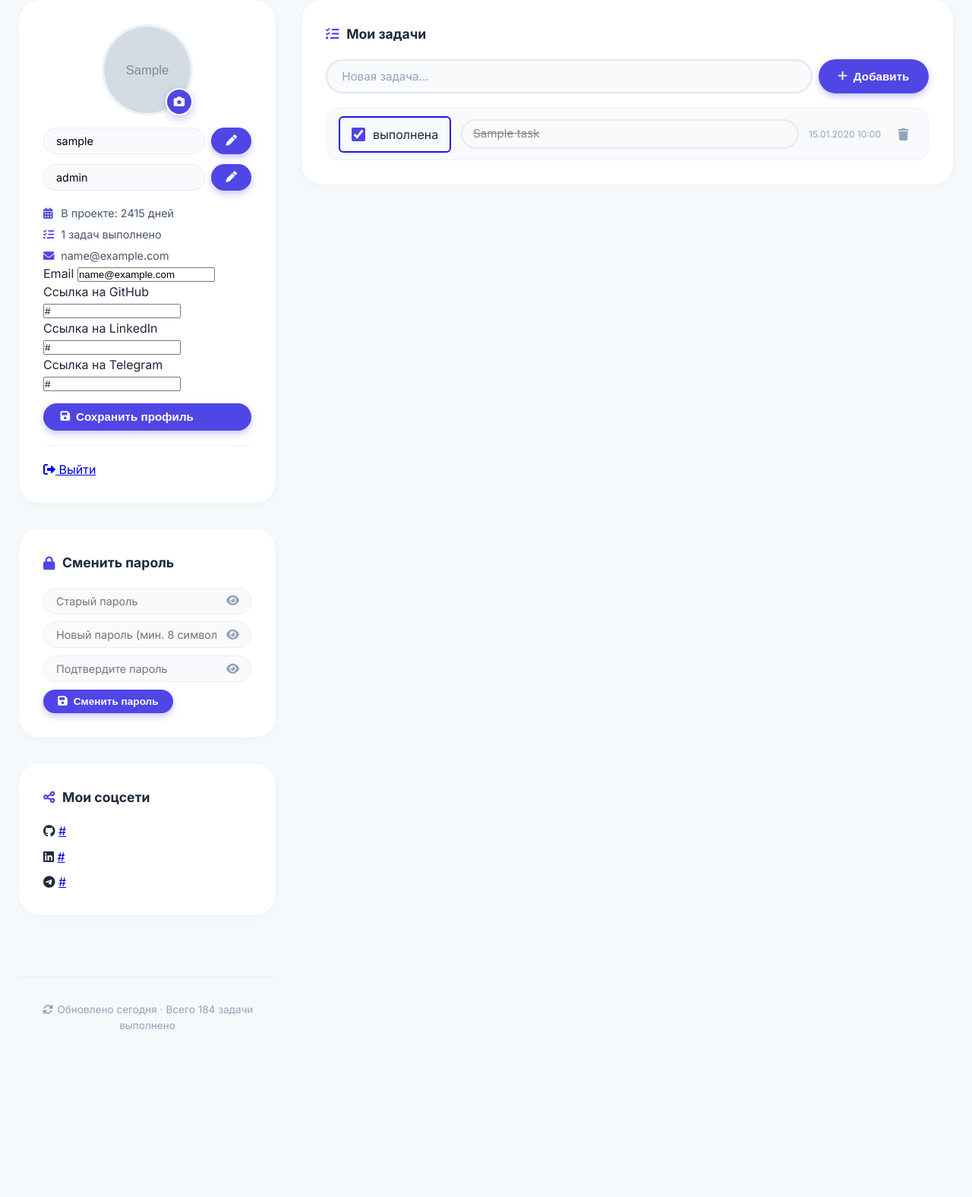
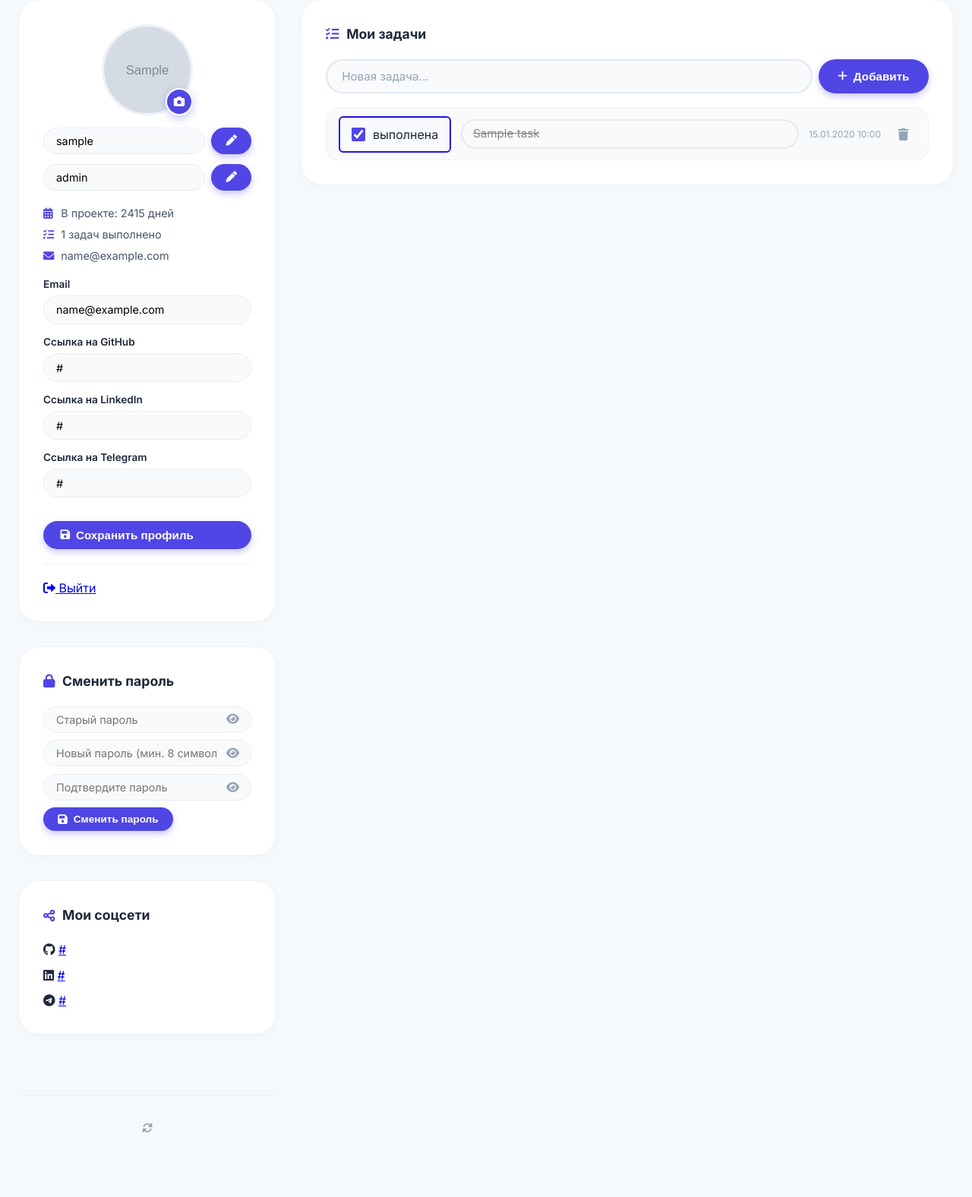
Before and after one commit to Mihail-Korotkov/CRMforStudy, a Django app: page /user/cabinet/ in a window 1280 px wide. Shown: the part 117-1693 px from the top of the page at 76% size. Before the commit the page ends 1472 px from the top, so only its background shows below. Run offline with Django 5.2, Linux system fonts and the light colour scheme; a user stored in the database is signed in; tables that the repository leaves empty hold one stand-in row (values such as "Sample post"); grey boxes marked "Sample" are stand-in pictures.

```diff
--- a/CRM/urls.py
+++ b/CRM/urls.py
@@ -18,6 +18,9 @@ from django.contrib import admin
 from django.urls import path
 from argparse import Namespace
 from django.urls import include, path
+from django.conf import settings
+from django.conf.urls.static import static
+
 
 from main import views
 
@@ -28,3 +31,6 @@ urlpatterns = [
 
 
 ]
+if settings.DEBUG:
+    urlpatterns += static(settings.MEDIA_URL, document_root=settings.MEDIA_ROOT)
+    urlpatterns += static(settings.STATIC_URL, document_root=settings.STATIC_ROOT)
--- a/main/templates/main/about.html
+++ b/main/templates/main/about.html
@@ -72,7 +72,7 @@
 
   <!-- ПОДВАЛ -->
   <div class="footer">
-    <i class="fas fa-sync-alt fa-fw"></i> Обновлено сегодня · Всего 184 задачи выполнено
+    <i class="fas fa-sync-alt fa-fw"></i>
   </div>
 
 </div>
--- a/main/templates/main/index.html
+++ b/main/templates/main/index.html
@@ -37,15 +37,19 @@
         />
     </div>
 </form>
+      {% if not user.is_authenticated %}
       <a href = "{% url 'users:registration' %}" class="btn-primary">
         <i class="fas fa-plus-circle"></i> Стать участником
       </a>
+      {% endif %}
       <a href = "{% url 'main:about' %}" class="btn-primary">
         <i class="fas fa-plus-circle"></i> О нас
       </a>
+      {% if user.is_authenticated %}
       <a href = "{% url 'users:cabinet' %}" class="btn-primary">
         <i class="fas fa-plus-circle"></i> Личный кабинет
       </a>
+      {% endif %}
 
     </div>
   </header>
@@ -272,7 +276,7 @@
 
   <!-- footer -->
   <div style="margin-top: 3rem; text-align: center; color: #94a3b8; font-size: 0.85rem; border-top: 1px solid #e9eef3; padding-top: 2rem;">
-    <i class="fas fa-sync-alt fa-fw"></i> Обновлено сегодня ·
+    <i class="fas fa-sync-alt fa-fw"></i>
   </div>
 
 </div>
--- a/static/users/css/cabinet.css
+++ b/static/users/css/cabinet.css
@@ -647,6 +647,7 @@ body {
   display: flex;
   align-items: center;
   gap: 0.8rem;
+  display: block;
 }
 
 .toast.show {
@@ -656,6 +657,52 @@ body {
 .toast.error {
   background: #dc2626;
 }
+
+/* /*======ССЫЛКИ=====* */
+.profile-form-fields {
+  display: flex;
+  flex-direction: column;  /* ✅ вместо row → column */
+  gap: 0.8rem;            /* ✅ отступы между полями */
+  margin: 1rem 0;
+  width: 100%;
+}
+
+.field-group {
+  display: flex;
+  flex-direction: column;  /* ✅ label сверху, input снизу */
+  gap: 0.3rem;
+  width: 100%;
+}
+
+.field-group label {
+  font-weight: 600;
+  font-size: 0.85rem;
+  color: #1e293b;
+}
+
+.field-group label i {
+  color: #4f46e5;
+  margin-right: 0.3rem;
+}
+
+.field-group input {
+  width: 100%;
+  padding: 0.6rem 1rem;
+  border: 1px solid #e9eef3;
+  border-radius: 30px;
+  font-family: 'Inter', sans-serif;
+  font-size: 0.9rem;
+  outline: none;
+  transition: 0.2s;
+  background: #f8fafc;
+}
+
+.field-group input:focus {
+  border-color: #4f46e5;
+  background: white;
+  box-shadow: 0 0 0 3px rgba(79, 70, 229, 0.1);
+}
+
 
 /* ===== ПОДВАЛ ===== */
 .footer {
--- a/users/templates/users/cabinet.html
+++ b/users/templates/users/cabinet.html
@@ -227,7 +227,7 @@
 
   <!-- ПОДВАЛ -->
   <div class="footer">
-    <i class="fas fa-sync-alt fa-fw"></i> Обновлено сегодня · Всего 184 задачи выполнено
+    <i class="fas fa-sync-alt fa-fw"></i>
   </div>
 
 </div>
--- a/users/templates/users/profile.html
+++ b/users/templates/users/profile.html
@@ -129,7 +129,7 @@
 
   <!-- ПОДВАЛ -->
   <div class="footer">
-    <i class="fas fa-sync-alt fa-fw"></i> Обновлено сегодня
+    <i class="fas fa-sync-alt fa-fw"></i>
   </div>
 
 </div>
--- a/users/templates/users/users_list.html
+++ b/users/templates/users/users_list.html
@@ -333,7 +333,7 @@
 
   <!-- ПОДВАЛ -->
   <div class="footer">
-    <i class="fas fa-sync-alt fa-fw"></i> Обновлено сегодня · Всего 184 задачи выполнено
+    <i class="fas fa-sync-alt fa-fw"></i>
   </div>
 
 </div>
```
Also changed, not shown: static/main/css/main.css (+23 -0 lines), static/users/css/users_list.css (+11 -2 lines).
